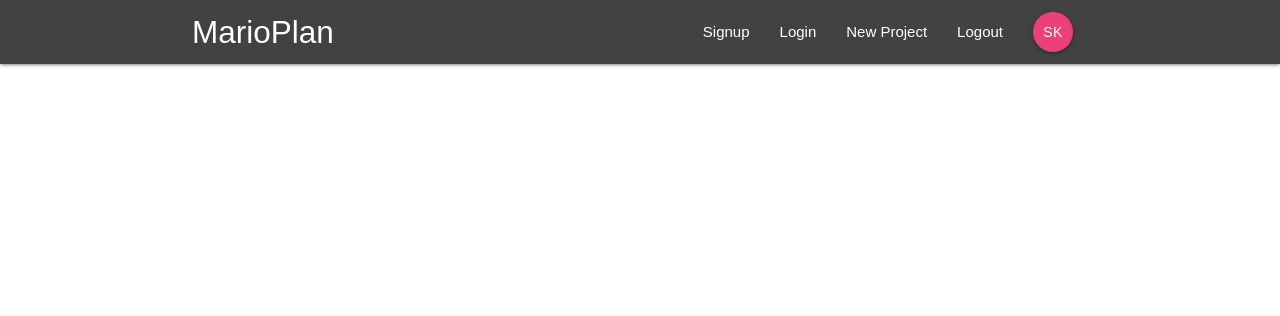
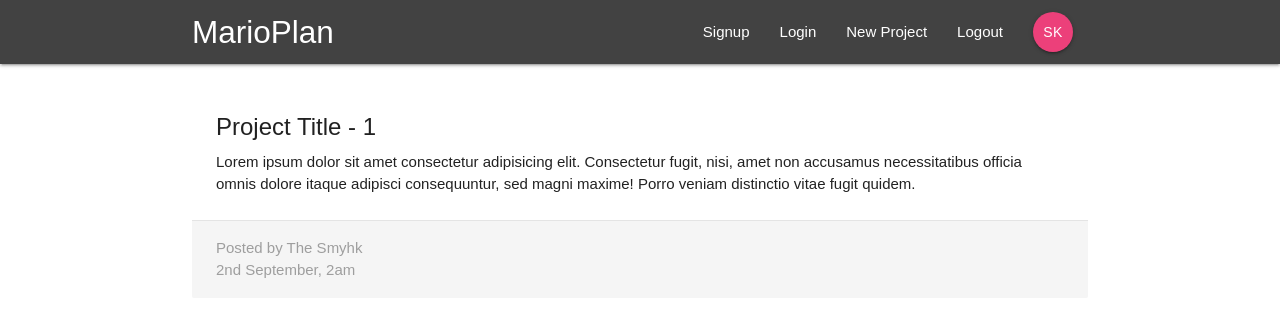
Before and after one commit to smyhk/planner-react-redux, a React (Create React App) app: page /project/1 in a window 1280 px wide. Shown: the top 316 px of the page. Built offline with nearby package versions, Linux system fonts and the light colour scheme.

Commit message:
Define project details component

```diff
--- a/src/App.js
+++ b/src/App.js
@@ -4,6 +4,7 @@ import { BrowserRouter as Router, Switch, Route } from 'react-router-dom';
 // Components
 import Navbar from './components/layout/Navbar';
 import Dashboard from './components/dashboard/Dashboard';
+import ProjectDetails from './components/projects/ProjectDetails';
 
 class App extends Component {
   render() {
@@ -13,6 +14,7 @@ class App extends Component {
           <Navbar />
           <Switch>
             <Route exact path="/" component={Dashboard} />
+            <Route exact path="/project/:id" component={ProjectDetails} />
           </Switch>
         </div>
       </Router>
--- a/src/components/projects/ProjectDetails.js
+++ b/src/components/projects/ProjectDetails.js
@@ -0,0 +1,27 @@
+import React from 'react';
+
+const ProjectDetails = (props) => {
+  console.info(props);
+  const id = props.match.params.id;
+  return (
+    <div className="container section project-details">
+      <div className="card z-depth-0">
+        <div className="card-content">
+          <span className="card-title">Project Title - {id}</span>
+          <p>
+            Lorem ipsum dolor sit amet consectetur adipisicing elit. Consectetur
+            fugit, nisi, amet non accusamus necessitatibus officia omnis dolore
+            itaque adipisci consequuntur, sed magni maxime! Porro veniam
+            distinctio vitae fugit quidem.
+          </p>
+        </div>
+        <div className="card-action grey lighten-4 grey-text">
+          <div>Posted by The Smyhk</div>
+          <div>2nd September, 2am</div>
+        </div>
+      </div>
+    </div>
+  );
+};
+
+export default ProjectDetails;
```
